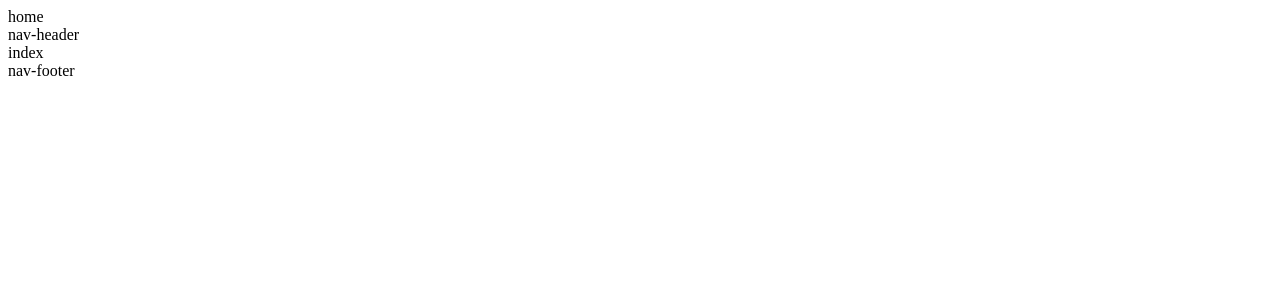
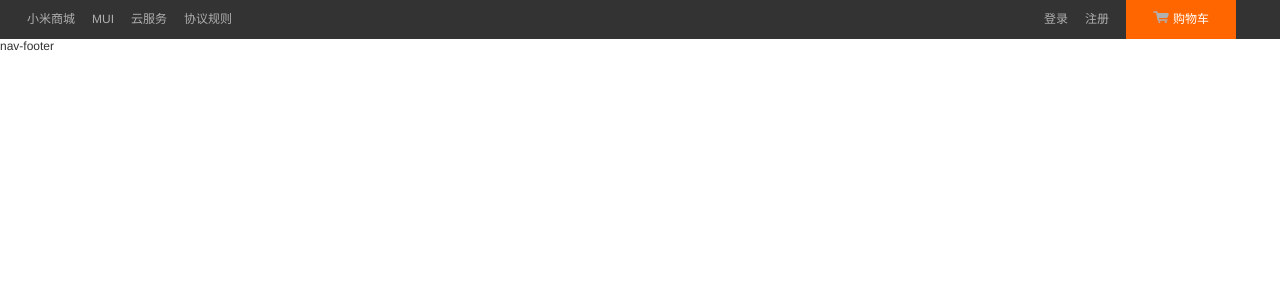
Before and after one commit to Li-WeiXin/Muke-Pro, a Vue app: page /#/index in a window 1280 px wide. Shown: the top 300 px of the page. Built offline with nearby package versions, Linux system fonts and the light colour scheme.

Commit message:
Nav-Header

```diff
--- a/src/App.vue
+++ b/src/App.vue
@@ -29,6 +29,7 @@
 }
 </script>
 
-<style >
+<style>
+@import './assets/scss/reset.scss'
 
 </style>
--- /dev/null
+++ b/src/assets/scss/reset.scss
@@ -0,0 +1,24 @@
+body,div,p,h1,h2,h3,h4,h5,h6,ul,li,dl,dt,a,input,button,textarea,select{
+  margin: 0;
+  padding: 0;
+  outline: none;
+}
+html,body{
+  font-family:Helvetica Neue,Helvetica,Arial,Microsoft Yahei,Hiragino Sans GB,Heiti SC,WenQuanYi Micro Hei,sans-serif;
+  color: #333333;
+  background-color: #ffffff;
+  min-width: 1226px;
+  font-size: 12px;
+}
+a{
+  text-decoration: none;
+}
+ul,li{
+  list-style: none;
+}
+input{
+  font: normal;
+}
+input:focus,a:focus{
+  outline: none;
+}
--- a/src/components/NavHeader.vue
+++ b/src/components/NavHeader.vue
@@ -1,5 +1,22 @@
 <template>
-<div>nav-header</div>
+  <div class="header">
+    <div class="nav-topbar">
+      <div class="container">
+        <div class="topbar-menu">
+          <a href="javascript:;">小米商城</a>
+          <a href="javascript:;">MUI</a>
+          <a href="javascript:;">云服务</a>
+          <a href="javascript:;">协议规则</a>
+        </div>
+        <div class="topbar-user">
+          <a href="javascript:;">登录</a>
+          <a href="javascript:;">注册</a>
+          <a href="javascript:;" class="my-cart"><span class="icon-cart"></span>购物车</a>
+        </div>
+      </div>
+    </div>
+    <div class="nav-header"></div>
+  </div>
 </template>
 
 <script>
@@ -8,6 +25,40 @@
 }
 </script>
 
-<style>
-
+<style lang="scss" scope>
+  .header {
+    .nav-topbar {
+      height: 39px;
+      line-height: 39px;
+      background-color: #333;
+      color:#B0B0B0
+    }
+    .container {
+      width:1226px;
+      margin-left:auto;
+      margin-right: auto;
+      display:flex;
+      justify-content: space-between;
+      align-items: center;
+      a {
+        display: inline-block;
+        color: #B0B0B0;
+        margin-right: 17px;
+      }
+      .my-cart {
+        width: 110px;
+        background-color: #FF6600;
+        text-align: center;
+        color:#fff;
+      .icon-cart {
+        display:inline-block;
+        width:16px;
+        height:12px;
+        background: url('/imgs/icon-cart.png') no-repeat center;
+        background-size: contain;
+        margin-right:4px;
+      }
+      }
+    }
+  }
 </style>
--- a/src/pages/home.vue
+++ b/src/pages/home.vue
@@ -1,6 +1,5 @@
 <template>
   <div>
-    home
     <nav-header></nav-header>
     <router-view></router-view>
     <nav-footer></nav-footer>
--- a/src/pages/index.vue
+++ b/src/pages/index.vue
@@ -1,7 +1,6 @@
 // 首页 注重复用性
 <template>
   <div>
-    index
   </div>
 </template>
 
```
Also changed, not shown: package.json (+6 -4 lines), src/assets/scss/config.scss (added, +30 -0 lines), 1 other file (tests, documents, lock files or other folders).
